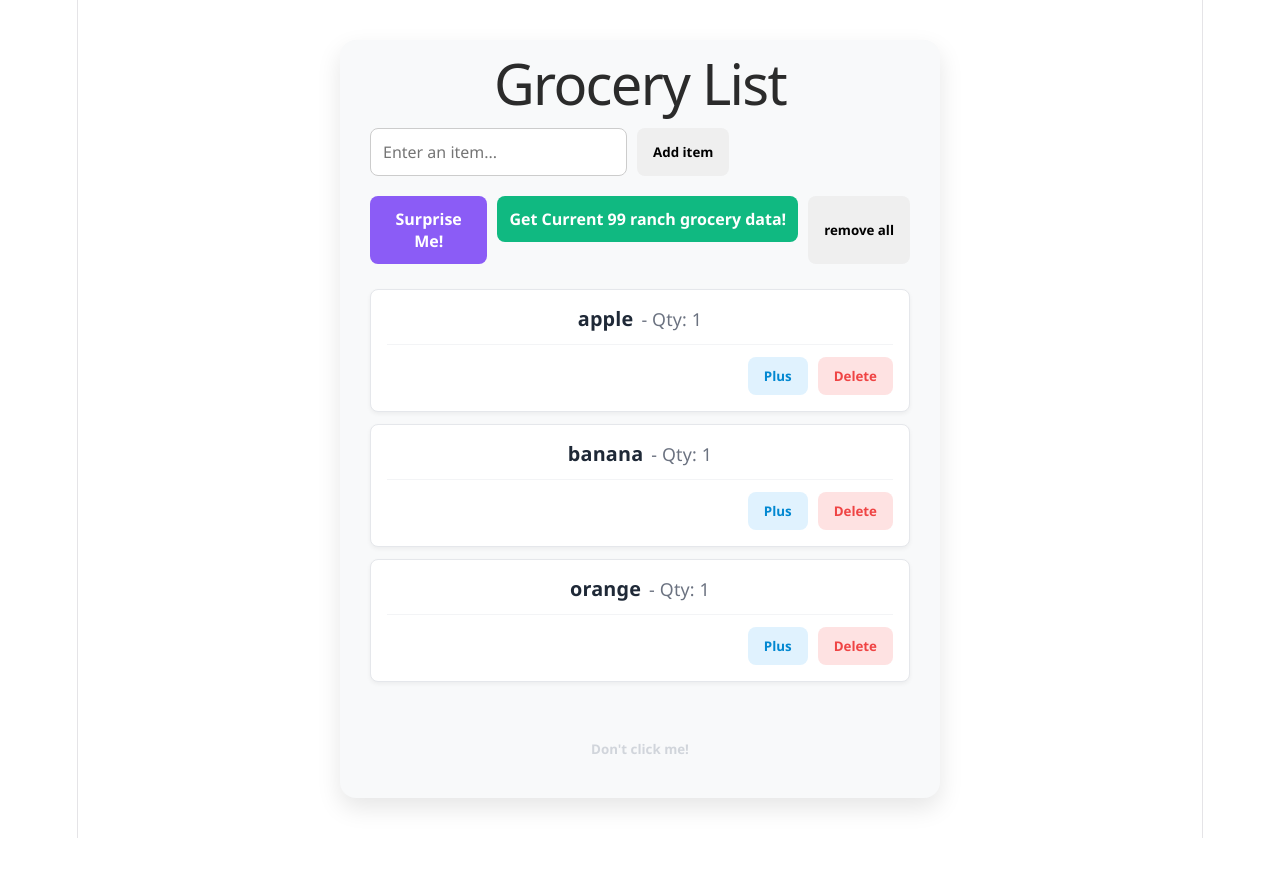
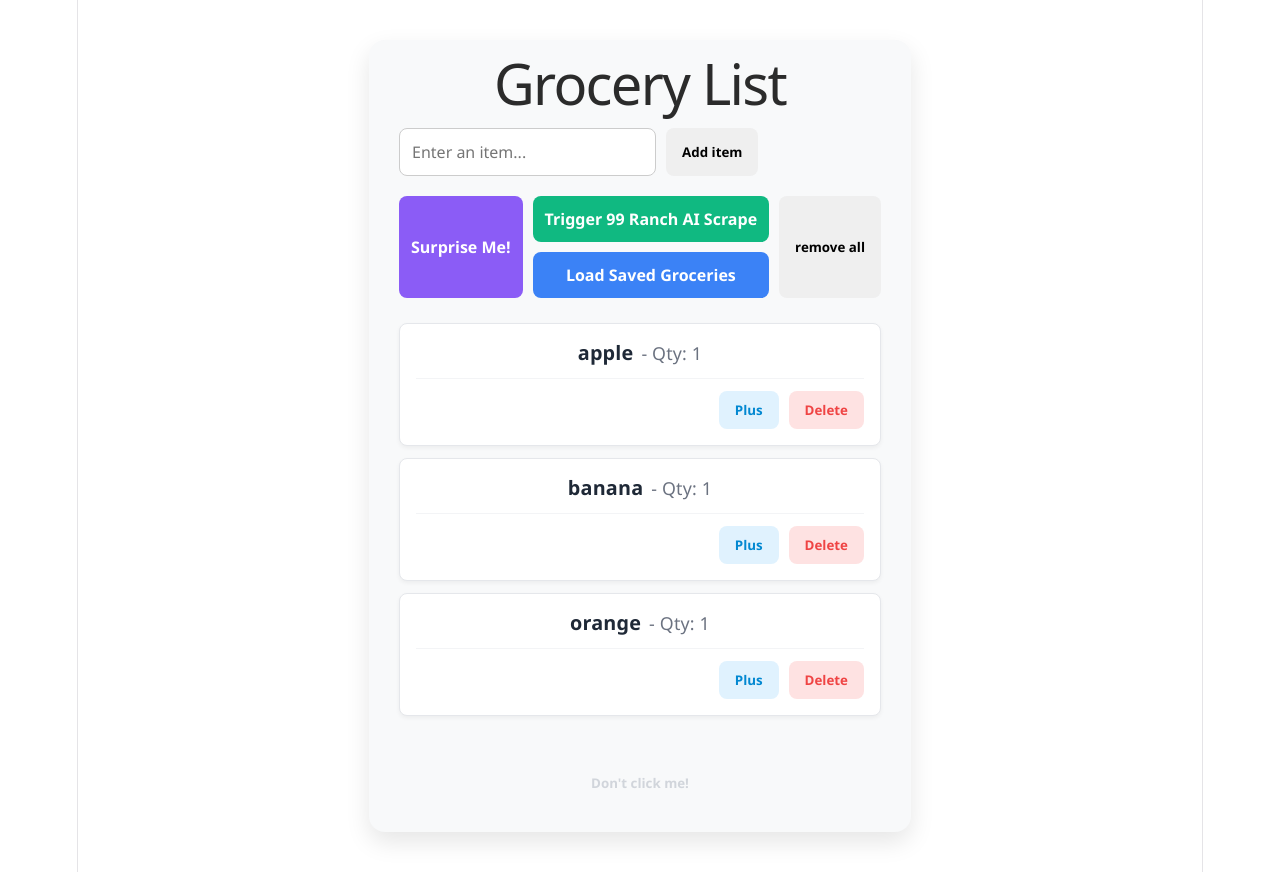
Before and after one commit to longjiedeng123-wq/React-Practice, a React (Vite) app in the folder react-practice/: page / in a window 1280 px wide. Before the commit the page ends 838 px from the top, so only its background shows below. Built offline with nearby package versions, Linux system fonts and the light colour scheme.

Commit message:
feat(frontend): implement decoupled fetch logic

```diff
--- a/react-practice/src/Fetch99Ranch.jsx
+++ b/react-practice/src/Fetch99Ranch.jsx
@@ -2,39 +2,63 @@ import { useState } from 'react';
 
 function Fetch99Ranch({updateGroceries}) {
     const [isLoading, setIsLoading] = useState(false);
-
-    function fetchGroceryData () {
+    const [ statusMessage, setStatusMessage ] = useState("");
+    function triggerScraper() {
         setIsLoading(true);
+        setStatusMessage("Starting AI background scraper...");
 
         fetch(import.meta.env.VITE_API_URL || "http://127.0.0.1:8000/api/prices")
-        .then(response => {
-            if(!response.ok) {
-                throw new Error("Network response was not ok");
-            }
-            return response.json();
-        }).then(responseData => {
+        .then(response => response.json())
+        .then(data => {
+            setStatusMessage(data.message);
+        })
+        .catch(error => {
+            console.error("fetch error: ", error);
+            setStatusMessage("Error starting scraper.");
+        })
+        .finally(() => {
+            setIsLoading(false);
+        });
+    }
+
+    function loadSavedProducts() {
+        setIsLoading(true);
+        setStatusMessage("Fetching database...");
+
+        fetch("http://127.0.0.1:8000/api/products")
+        .then(response => response.json())
+        .then(responseData => {
             if (responseData.status === "success") {
-
                 const validItems = responseData.data.filter(item => item.english_name != null);
-
                 updateGroceries(validItems)
+                setStatusMessage(`Loaded ${validItems.length} items from database!`)
             }
         }).catch(error => {
             console.error("fetch error: ", error);
+            setStatusMessage("Error loading products.");
         }).finally(() => {
             setIsLoading(false);
         });
     }
+
     return (
-        <div>
+        <div style={{ display: "flex", flexDirection: "column", gap: "10px" }}>
             <button
                 className="fetch-btn"
                 disabled={isLoading}
-                onClick={fetchGroceryData}>
-                Get Current 99 ranch grocery data!
+                onClick={triggerScraper}>
+                Trigger 99 Ranch AI Scrape
             </button>
+            <button
+                className="fetch-btn"
+                style={{ backgroundColor: "#3b82f6" }}
+                disabled={isLoading}
+                onClick={loadSavedProducts}>
+                Load Saved Groceries
+            </button>
+            {statusMessage && <p style={{ fontSize: "14px", color: "#4b5563", margin: "0", textAlign: "center" }}>{statusMessage}</p>}
         </div>
-    )
+    );
 }
 
 export default Fetch99Ranch;
```
Also changed, not shown: 1 other file (tests, documents, lock files or other folders).
